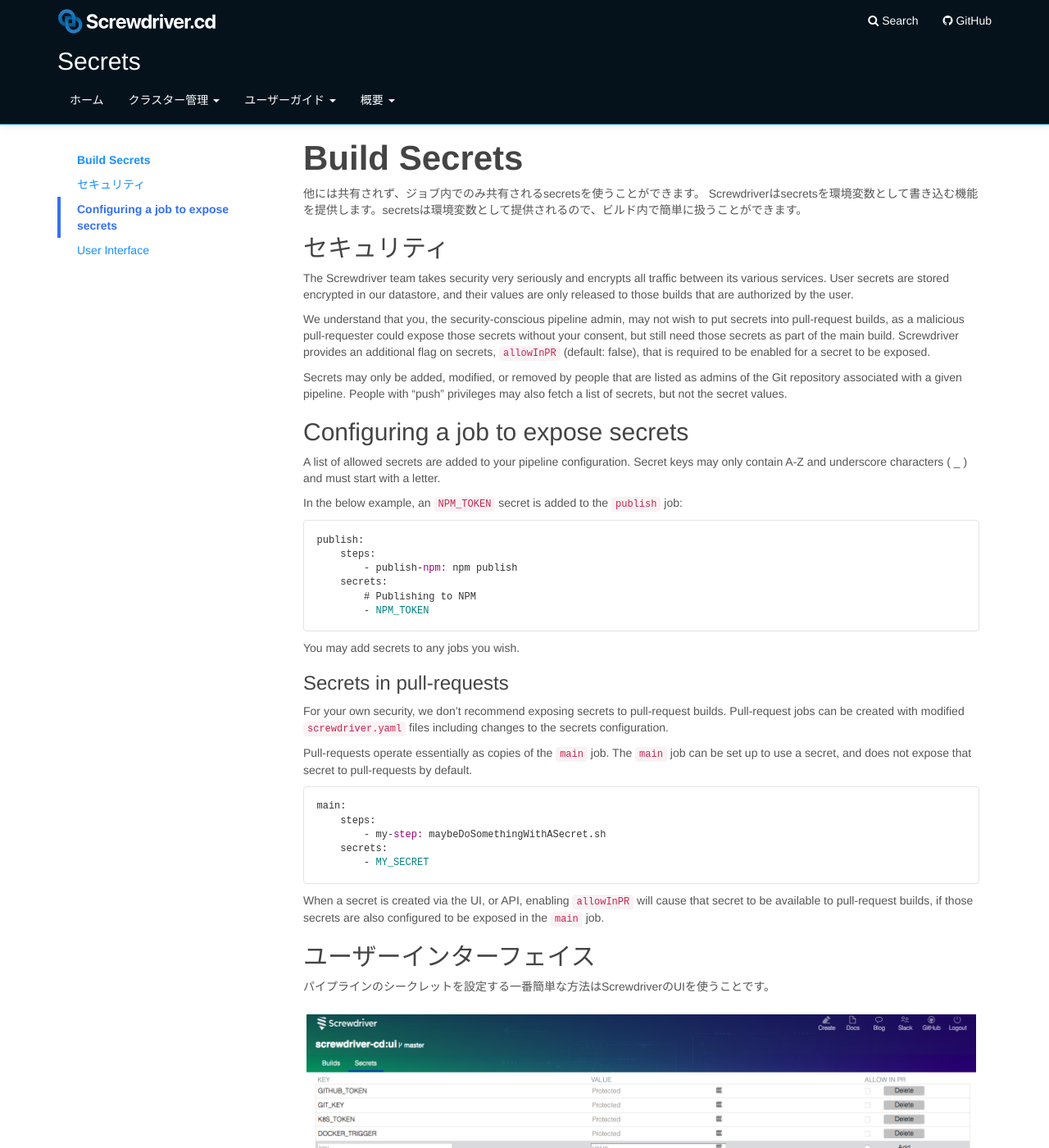
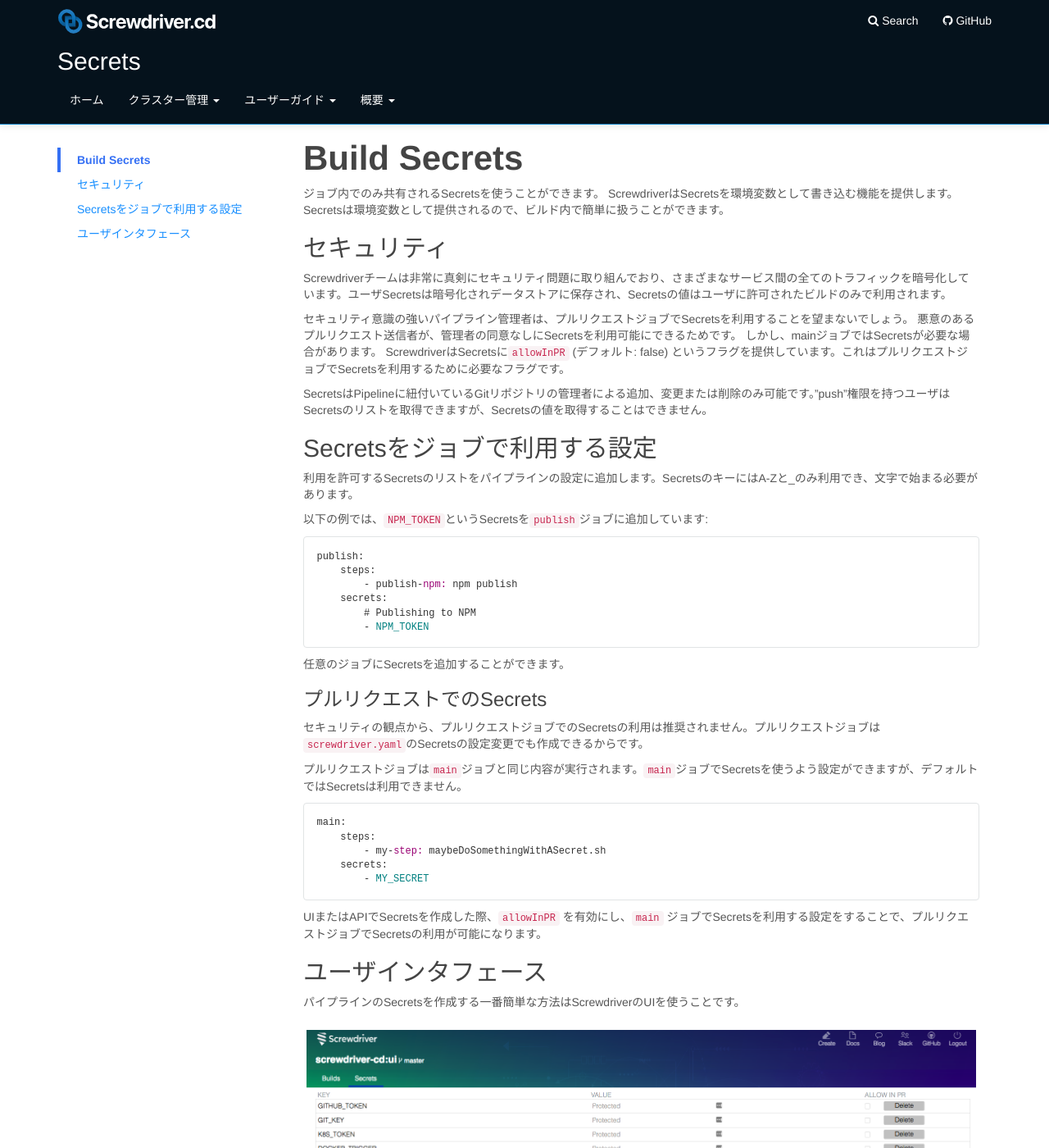
Before and after one commit to screwdriver-cd/guide, a Jekyll site: the page built from docs/ja/user-guide/configuration/secrets.md, in a window 1280 px wide and 1400 px high. Shown: the whole window at 82% size. Built offline with Jekyll 4.4.1, drawn with Linux system fonts in a browser that asks for light colours; some of the changed text lies outside the part shown.

Commit message:
Translate secrets.md via GitLocalize

````diff
--- a/docs/ja/user-guide/configuration/secrets.md
+++ b/docs/ja/user-guide/configuration/secrets.md
@@ -9,29 +9,32 @@ toc:
   active: 'true'
 - title: セキュリティ
   url: "#セキュリティ"
-- title: Configuring a job to expose secrets
-  url: "#configuring-a-job-to-expose-secrets"
-- title: User Interface
-  url: "#user-interface"
+- title: Secretsをジョブで利用する設定
+  url: "#Secretsをジョブで利用する設定"
+- title: ユーザインタフェース
+  url: "#ユーザインタフェース"
 ---
 
 # Build Secrets
 
-他には共有されず、ジョブ内でのみ共有されるsecretsを使うことができます。 Screwdriverはsecretsを環境変数として書き込む機能を提供します。secretsは環境変数として提供されるので、ビルド内で簡単に扱うことができます。
+ジョブ内でのみ共有されるSecretsを使うことができます。 ScrewdriverはSecretsを環境変数として書き込む機能を提供します。Secretsは環境変数として提供されるので、ビルド内で簡単に扱うことができます。
 
 ## セキュリティ
 
-The Screwdriver team takes security very seriously and encrypts all traffic between its various services. User secrets are stored encrypted in our datastore, and their values are only released to those builds that are authorized by the user.
+Screwdriverチームは非常に真剣にセキュリティ問題に取り組んでおり、さまざまなサービス間の全てのトラフィックを暗号化しています。ユーザSecretsは暗号化されデータストアに保存され、Secretsの値はユーザに許可されたビルドのみで利用されます。
 
-We understand that you, the security-conscious pipeline admin, may not wish to put secrets into pull-request builds, as a malicious pull-requester could expose those secrets without your consent, but still need those secrets as part of the main build. Screwdriver provides an additional flag on secrets, `allowInPR` (default: false), that is required to be enabled for a secret to be exposed.
+セキュリティ意識の強いパイプライン管理者は、プルリクエストジョブでSecretsを利用することを望まないでしょう。
+悪意のあるプルリクエスト送信者が、管理者の同意なしにSecretsを利用可能にできるためです。
+しかし、mainジョブではSecretsが必要な場合があります。
+ScrewdriverはSecretsに`allowInPR` (デフォルト: false) というフラグを提供しています。これはプルリクエストジョブでSecretsを利用するために必要なフラグです。
 
-Secrets may only be added, modified, or removed by people that are listed as admins of the Git repository associated with a given pipeline. People with "push" privileges may also fetch a list of secrets, but not the secret values.
+SecretsはPipelineに紐付いているGitリポジトリの管理者による追加、変更または削除のみ可能です。”push"権限を持つユーザはSecretsのリストを取得できますが、Secretsの値を取得することはできません。
 
-## Configuring a job to expose secrets
+## Secretsをジョブで利用する設定
 
-A list of allowed secrets are added to your pipeline configuration. Secret keys may only contain A-Z and underscore characters ( _ ) and must start with a letter.
+利用を許可するSecretsのリストをパイプラインの設定に追加します。SecretsのキーにはA-Zと_のみ利用でき、文字で始まる必要があります。
 
-In the below example, an `NPM_TOKEN` secret is added to the `publish` job:
+以下の例では、`NPM_TOKEN`というSecretsを`publish`ジョブに追加しています:
 
 ```yaml
 publish:
@@ -42,13 +45,13 @@ publish:
         - NPM_TOKEN
 ```
 
-You may add secrets to any jobs you wish.
+任意のジョブにSecretsを追加することができます。
 
-### Secrets in pull-requests
+### プルリクエストでのSecrets
 
-For your own security, we don't recommend exposing secrets to pull-request builds. Pull-request jobs can be created with modified `screwdriver.yaml` files including changes to the secrets configuration.
+セキュリティの観点から、プルリクエストジョブでのSecretsの利用は推奨されません。プルリクエストジョブは`screwdriver.yaml`のSecretsの設定変更でも作成できるからです。
 
-Pull-requests operate essentially as copies of the `main` job. The `main` job can be set up to use a secret, and does not expose that secret to pull-requests by default.
+プルリクエストジョブは`main`ジョブと同じ内容が実行されます。`main`ジョブでSecretsを使うよう設定ができますが、デフォルトではSecretsは利用できません。
 
 ```yaml
 main:
@@ -58,21 +61,21 @@ main:
         - MY_SECRET
 ```
 
-When a secret is created via the UI, or API, enabling `allowInPR` will cause that secret to be available to pull-request builds, if those secrets are also configured to be exposed in the `main` job.
+UIまたはAPIでSecretsを作成した際、`allowInPR` を有効にし、`main` ジョブでSecretsを利用する設定をすることで、プルリクエストジョブでSecretsの利用が可能になります。
 
-## ユーザーインターフェイス
+## ユーザインタフェース
 
-パイプラインのシークレットを設定する一番簡単な方法はScrewdriverのUIを使うことです。
+パイプラインのSecretsを作成する一番簡単な方法はScrewdriverのUIを使うことです。
 ![Secrets UI](../../../../assets/secrets.png)
 
-### シークレットの作成
+### Secretsの作成
 
-Simply enter the key and value in the inputs in the grey box, and click the add button. A checkbox is provided to allow you to enable `allowInPR`.
+グレーのテキストボックスにキーと値を入力し、Addボタンをクリックします。`allowInPR`のチェックボックスにチェックを入れると、プルリクエストジョブ内でSecretsの利用が可能になります。
 
-### Updating Secrets
+### Secretsの更新
 
-A secret's original value is never delivered to the UI, but values of secrets may be updated in the UI by adding a new value in the text field next to the appropriate key name and clicking the update button.
+Secretsの値はUIから参照することはできませんが、更新は可能です。新しい値を更新したいキーの隣のテキストボックスに入力し、Updateボタンをクリックします。
 
-### Deleting secrets
+### Secretsの削除
 
-Individual secrets may be removed by clicking the Delete button.
+削除したいSecretsのDeleteボタンをクリックします。
````
